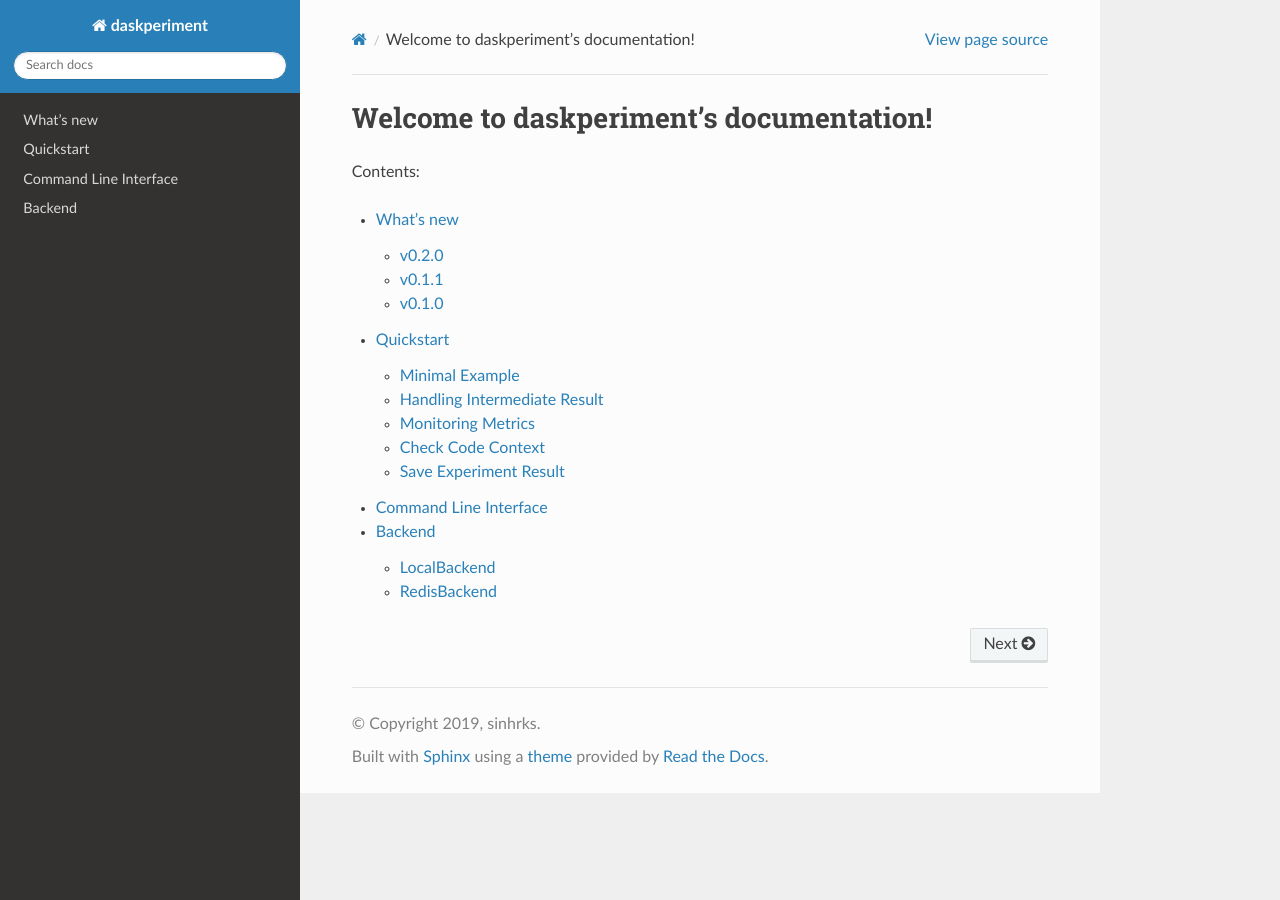
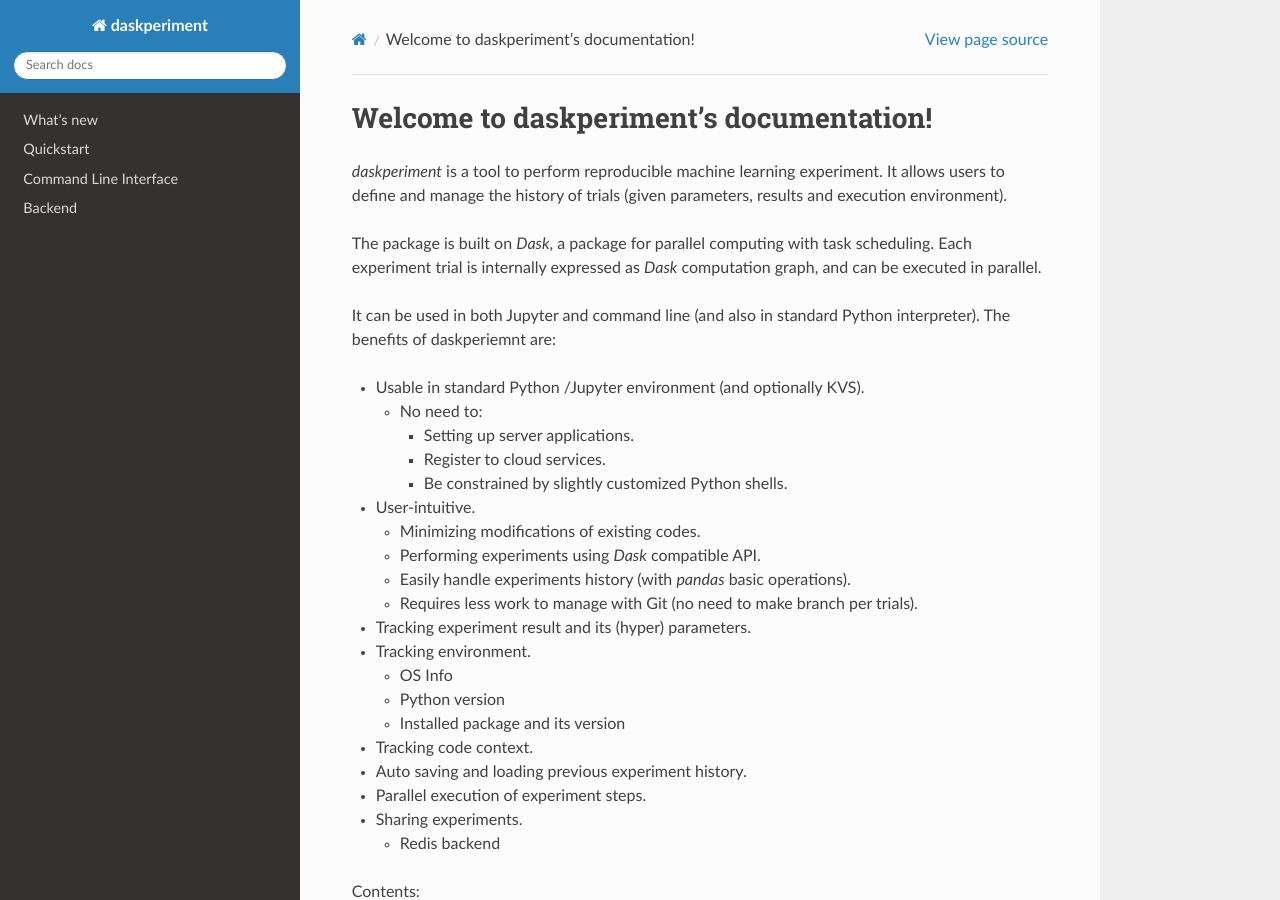
Before and after one commit to sinhrks/daskperiment, a Sphinx documentation site: the page built from docs/source/index.rst, in a window 1280 px wide and 900 px high. Built offline with Sphinx 7.4.7 and the Read the Docs theme 2.0.0, drawn with Linux system fonts in a browser that asks for light colours.

Commit message:
DOC: Minor doc fixes, pt2 (#22)

```diff
--- a/README.rst
+++ b/README.rst
@@ -33,7 +33,7 @@
 
     - Setting up server applications.
     - Register to cloud services.
-    - Constrained slightly customized Python shells.
+    - Be constrained by slightly customized Python shells.
 
 - User-intuitive.
 
--- a/docs/source/index.rst
+++ b/docs/source/index.rst
@@ -1,5 +1,45 @@
 Welcome to daskperiment's documentation!
 ========================================
+
+`daskperiment` is a tool to perform reproducible machine learning experiment.
+It allows users to define and manage the history of trials
+(given parameters, results and execution environment).
+
+The package is built on `Dask`, a package for parallel computing with task
+scheduling. Each experiment trial is internally expressed as `Dask` computation
+graph, and can be executed in parallel.
+
+It can be used in both Jupyter and command line (and also in standard Python interpreter). The benefits of daskperiemnt are:
+
+- Usable in standard Python /Jupyter environment (and optionally KVS).
+
+  - No need to:
+
+    - Setting up server applications.
+    - Register to cloud services.
+    - Be constrained by slightly customized Python shells.
+
+- User-intuitive.
+
+  - Minimizing modifications of existing codes.
+  - Performing experiments using `Dask` compatible API.
+  - Easily handle experiments history (with `pandas` basic operations).
+  - Requires less work to manage with Git (no need to make branch per trials).
+
+- Tracking experiment result and its (hyper) parameters.
+- Tracking environment.
+
+  - OS Info
+  - Python version
+  - Installed package and its version
+
+- Tracking code context.
+- Auto saving and loading previous experiment history.
+- Parallel execution of experiment steps.
+- Sharing experiments.
+
+  - Redis backend
+
 
 Contents:
 
```
Also changed, not shown: docs/source/quickstart.rst (+1 -36 lines).
